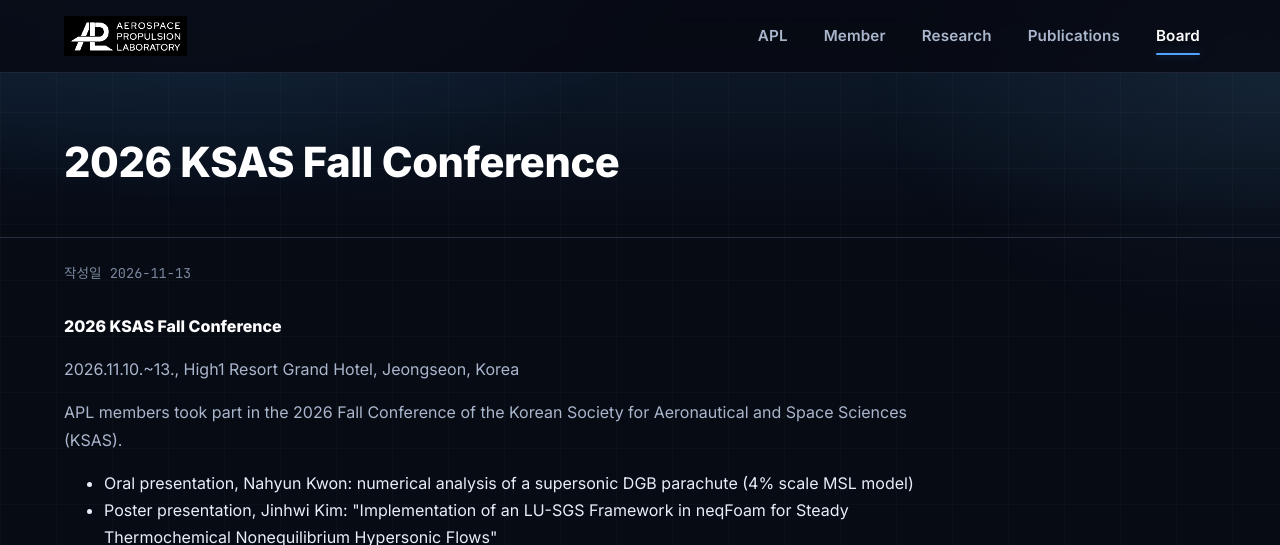
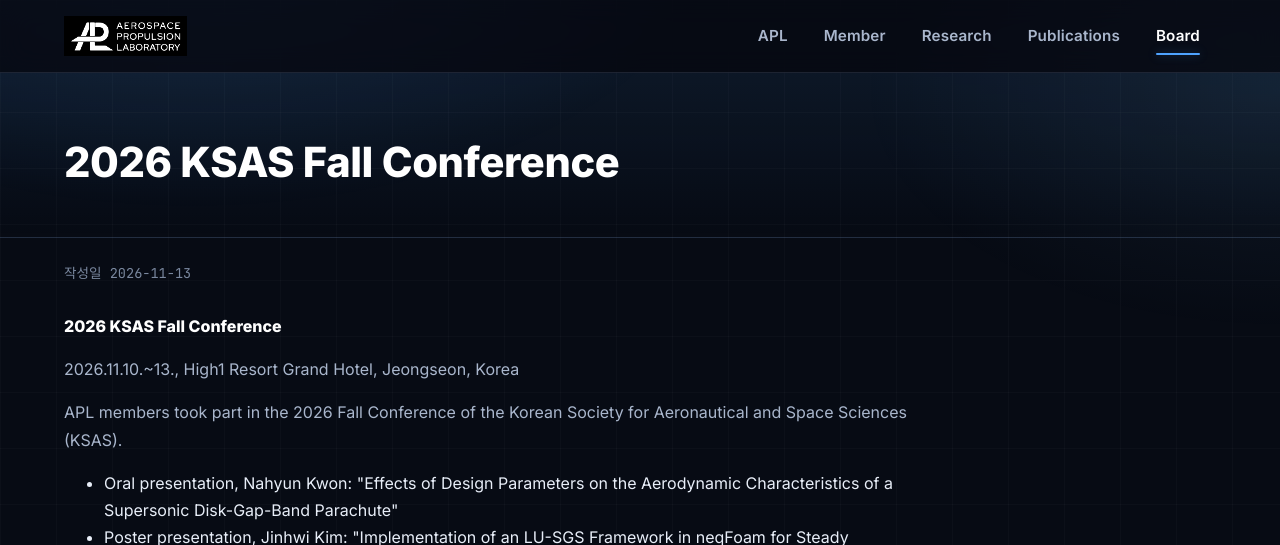
Before and after one commit to aerospace-propulsion/apl-site-github, a Jekyll site: the page built from _posts/2026-11-13-2026-ksas-fall-conference.md, in a window 1280 px wide and 900 px high, cut to the strip 0-545 px from the top of the window. Built offline with Jekyll 4.4.1, drawn with Linux system fonts in a browser that asks for light colours.

Commit message:
Add oral presentation title to KSAS Fall Conference post
Co-Authored-By: Claude Opus 5.5 <noreply@anthropic.com>
Claude-Session: https://claude.ai/code/session_01QhYTQoyz2gUEub3rTnSpzK

```diff
--- a/_posts/2026-11-13-2026-ksas-fall-conference.md
+++ b/_posts/2026-11-13-2026-ksas-fall-conference.md
@@ -8,7 +8,7 @@ thumb: /assets/img/uploads/2026/11/ksas-2026-fall-03.jpg
 <p>2026.11.10.~13., High1 Resort Grand Hotel, Jeongseon, Korea</p>
 <p>APL members took part in the 2026 Fall Conference of the Korean Society for Aeronautical and Space Sciences (KSAS).</p>
 <ul>
-<li>Oral presentation, Nahyun Kwon: numerical analysis of a supersonic DGB parachute (4% scale MSL model)</li>
+<li>Oral presentation, Nahyun Kwon: "Effects of Design Parameters on the Aerodynamic Characteristics of a Supersonic Disk-Gap-Band Parachute"</li>
 <li>Poster presentation, Jinhwi Kim: "Implementation of an LU-SGS Framework in neqFoam for Steady Thermochemical Nonequilibrium Hypersonic Flows"</li>
 </ul>
 <img loading="lazy" src="{{ site.baseurl }}/assets/img/uploads/2026/11/ksas-2026-fall-01.jpg" alt="">
```
